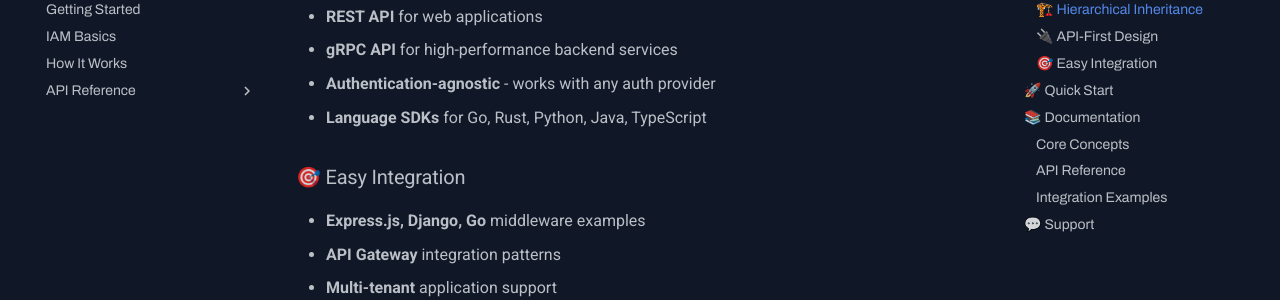
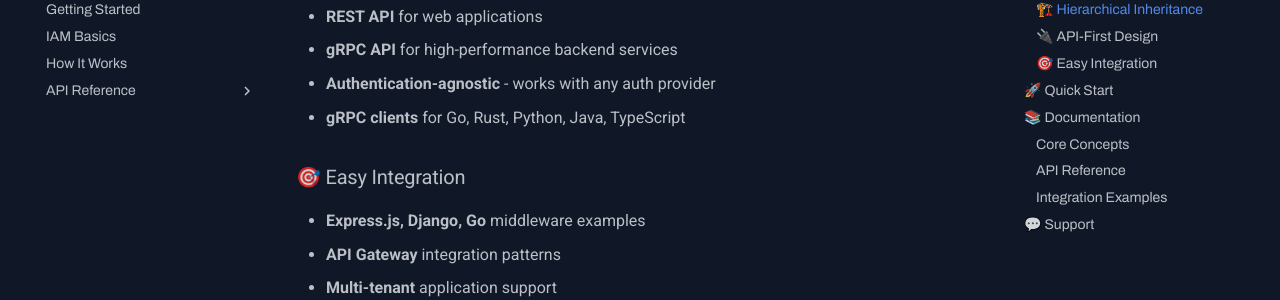
Before and after one commit to PrivateJAR/docs, an MkDocs documentation site: the page built from docs/index.md, in a window 1280 px wide and 900 px high, scrolled down 1074 px. Shown: the part 152-452 px from the top of the window. Built offline with MkDocs 1.6.1 and Material for MkDocs 9.7.7, drawn with Linux system fonts in a browser that asks for light colours.

```diff
--- a/docs/index.md
+++ b/docs/index.md
@@ -20,7 +20,7 @@
 - **REST API** for web applications
 - **gRPC API** for high-performance backend services
 - **Authentication-agnostic** - works with any auth provider
-- **Language SDKs** for Go, Rust, Python, Java, TypeScript
+- **gRPC clients** for Go, Rust, Python, Java, TypeScript
 
 ### 🎯 Easy Integration
 - **Express.js, Django, Go** middleware examples
```
